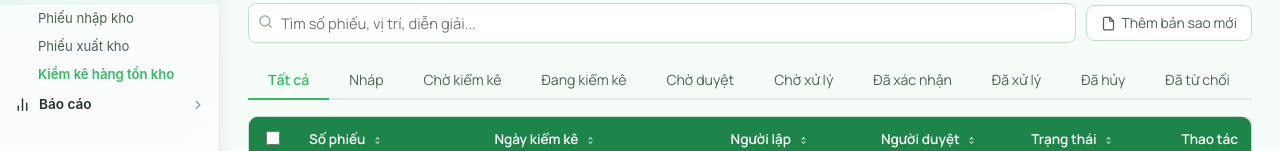
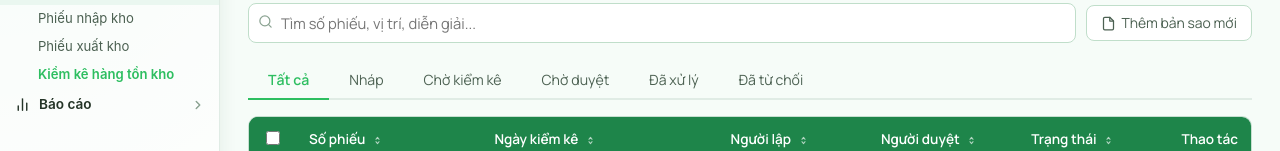
Before and after one commit to HaTam28/cdtn-2026, a React (Vite) app in the folder FE-web/: page /audits in a window 1280 px wide. Shown: the part 142-293 px from the top of the page. Built offline with nearby package versions, Linux system fonts and the light colour scheme; no server answers.

Commit message:
update status

```diff
--- a/FE-web/src/pages/audits/AuditsPage.jsx
+++ b/FE-web/src/pages/audits/AuditsPage.jsx
@@ -31,9 +31,9 @@ const STATUS_BADGE = {
     REJECTED: "rc-badge au-badge-rejected",
 };
 // Place CONFIRMED before PROCESSED; PROCESSED is the final completed status
-const TABS = ["Tất cả", "Nháp", "Chờ kiểm kê", "Đang kiểm kê", "Chờ duyệt", "Chờ xử lý", "Đã xác nhận", "Đã xử lý", "Đã hủy", "Đã từ chối"];
-const STAFF_TABS = ["Tất cả", "Chờ kiểm kê", "Đang kiểm kê", "Chờ duyệt", "Chờ xử lý", "Đã xác nhận", "Đã xử lý", "Đã hủy", "Đã từ chối"];
-const TAB_STATUS = { "Nháp": "DRAFT", "Chờ kiểm kê": "REQUESTED", "Đang kiểm kê": "IN_PROGRESS", "Chờ duyệt": "SUBMITTED", "Chờ xử lý": "PENDING_PROCESS", "Đã xử lý": "PROCESSED", "Đã xác nhận": "CONFIRMED", "Đã hủy": "CANCELLED", "Đã từ chối": "REJECTED" };
+const TABS = ["Tất cả", "Nháp", "Chờ kiểm kê", "Chờ duyệt", "Đã xử lý", "Đã từ chối"];
+const STAFF_TABS = ["Tất cả", "Chờ kiểm kê", "Chờ duyệt", "Đã xử lý", "Đã từ chối"];
+const TAB_STATUS = { "Nháp": "DRAFT", "Chờ kiểm kê": "REQUESTED", "Chờ duyệt": "SUBMITTED", "Đã xử lý": "PROCESSED", "Đã từ chối": "REJECTED" };
 const ROWS_OPTIONS = [10, 15, 20, 50];
 
 function formatDate(str) {
--- a/FE-web/src/pages/issues/IssuesPage.jsx
+++ b/FE-web/src/pages/issues/IssuesPage.jsx
@@ -20,8 +20,8 @@ const STATUS_BADGE = {
     CANCELLED: "rc-badge rc-badge-cancelled",
     REJECTED: "rc-badge rc-badge-rejected",
 };
-const TABS = ["Tất cả", "Chờ duyật", "Đã duyật", "Hủy", "Đã từ chối"];
-const TAB_STATUS = { "Chờ duyật": "DRAFT", "Đã duyật": "CONFIRMED", "Hủy": "CANCELLED", "Đã từ chối": "REJECTED" };
+const TABS = ["Tất cả", "Chờ duyệt", "Đã duyệt", "Đã từ chối"];
+const TAB_STATUS = { "Chờ duyệt": "DRAFT", "Đã duyệt": "CONFIRMED", "Đã từ chối": "REJECTED" };
 const ROWS_OPTIONS = [10, 15, 20, 50];
 
 function formatDate(str) {
--- a/FE-web/src/pages/receipts/ReceiptsPage.jsx
+++ b/FE-web/src/pages/receipts/ReceiptsPage.jsx
@@ -19,8 +19,8 @@ const STATUS_BADGE = {
     CANCELLED: "rc-badge rc-badge-cancelled",
     REJECTED: "rc-badge rc-badge-rejected",
 };
-const TABS = ["Tất cả", "Chờ duyệt", "Đã duyệt", "Hủy", "Đã từ chối"];
-const TAB_STATUS = { "Chờ duyệt": "DRAFT", "Đã duyệt": "CONFIRMED", "Hủy": "CANCELLED", "Đã từ chối": "REJECTED" };
+const TABS = ["Tất cả", "Chờ duyệt", "Đã duyệt", "Đã từ chối"];
+const TAB_STATUS = { "Chờ duyệt": "DRAFT", "Đã duyệt": "CONFIRMED", "Đã từ chối": "REJECTED" };
 const ROWS_OPTIONS = [10, 15, 20, 50];
 
 function formatDate(str) {
```
